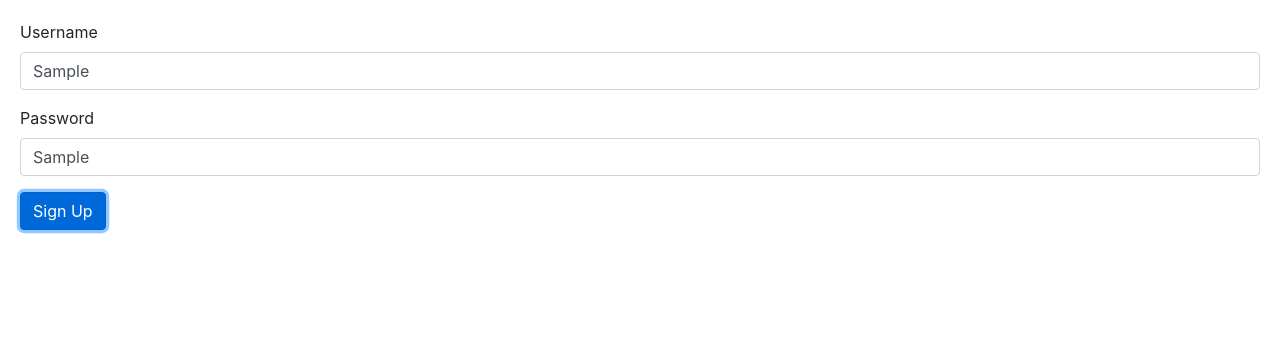
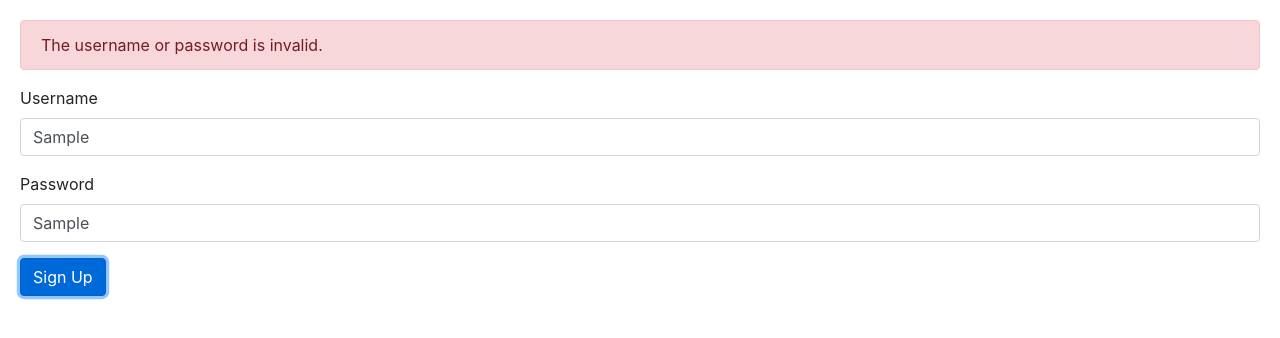
Before and after one commit to jayadrath/mosh-angular-udemy, an Angular app: page / in a window 1280 px wide. Both pictures are taken after typing "Sample", "Sample" into the empty fields and a click on the button "Sign Up". Shown: the top 338 px of the page. Built offline with nearby package versions, Linux system fonts and the light colour scheme.

Commit message:
Validating the Form Input upon submit

```diff
--- a/src/app/signup-form/signup-form.component.html
+++ b/src/app/signup-form/signup-form.component.html
@@ -1,4 +1,7 @@
-<form [formGroup]="form">
+<form [formGroup]="form" (ngSubmit)="login()">
+    <div *ngIf="form.errors" class="alert alert-danger">
+        The username or password is invalid.
+    </div>
     <div class="form-group">
         <label for="username">Username</label>
         <input
@@ -6,6 +9,7 @@
             id="username"
             type="text"
             class="form-control">
+            <div *ngIf="username.pending">Checking for uniqueness</div>
         <div *ngIf="username.touched && username.invalid" class="alert alert-danger">
             <div *ngIf='username.errors.required' >Username is required</div>
             <div *ngIf='username.errors.minlength' >Username should be minimum {{username.errors.minlength.requiredLength}}</div>
--- a/src/app/signup-form/signup-form.component.ts
+++ b/src/app/signup-form/signup-form.component.ts
@@ -18,6 +18,19 @@ export class SignupFormComponent {
     UsernameValidators.shouldBeUnique),
     password: new FormControl('',Validators.required)
   });
+  login(){
+    /* let isValid = authService.login(this.form.value);
+    if(!isValid)
+    {
+      this.form.setErrors({
+        invalidLogin : true
+      })
+    } */
+    this.form.setErrors({
+      invalidLogin : true
+    });
+  }
+
   get username(){
     return this.form.get('username');
   }
```
